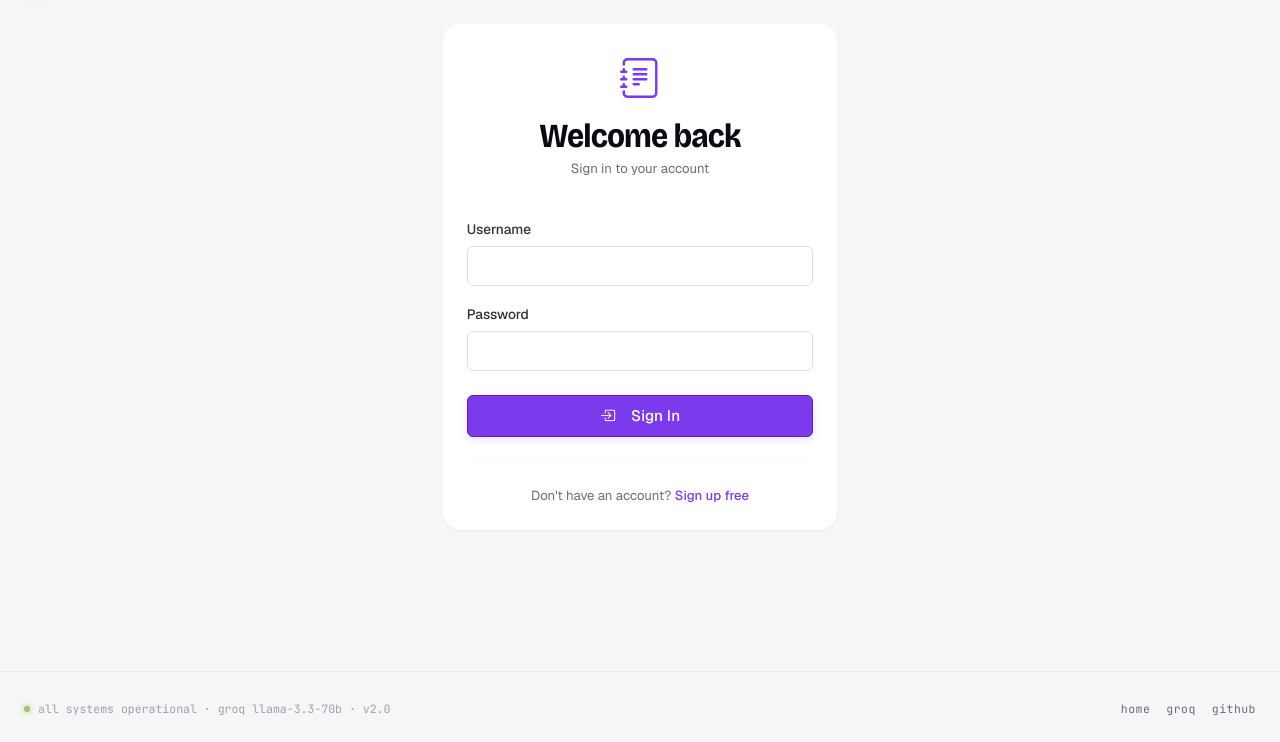
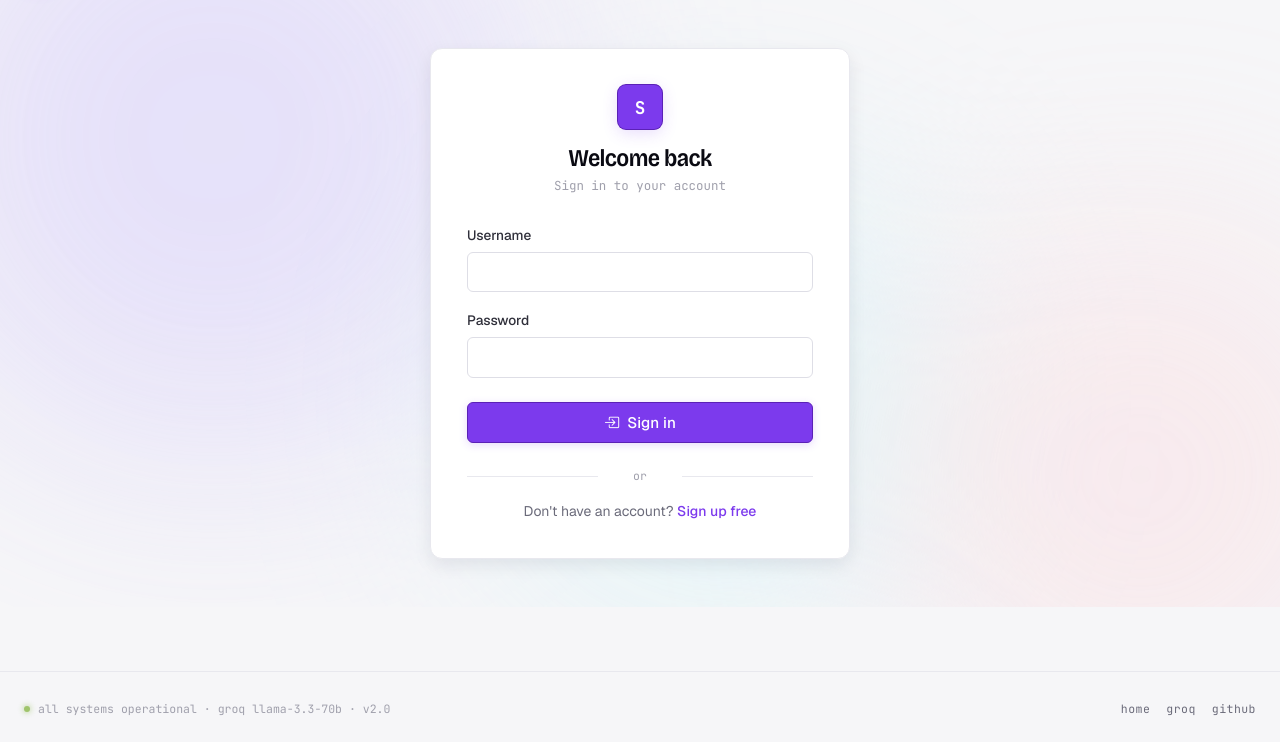
Before and after one commit to samandar-hamrayev/Academic-Summarizer, a Django app: page /auth/login/ in a window 1280 px wide. Shown: the part 58-800 px from the top of the page. Run offline with Django 5.2, Linux system fonts and the light colour scheme; some libraries are stand-ins or nearby versions.

Commit message:
feat(ui): redesign auth templates (Wave 5/6)
- registration/login.html — centered auth-card with subtle aurora
  backdrop, violet brand mark, divider, form-control fields
- registration/register.html — same shell, person-plus icon

CSS already in place (§32k auth-shell + auth-card, shipped with W4).

No password-reset/change templates exist in the project (the URLs are
mounted via django.contrib.auth.urls but the templates were never
written — out of scope for this redesign; pre-existing tech debt
flagged in the audit).

Co-Authored-By: Claude Opus 4.7 (1M context) <noreply@anthropic.com>

```diff
--- a/templates/registration/login.html
+++ b/templates/registration/login.html
@@ -1,23 +1,22 @@
 {% extends 'base.html' %}
 
-{% block title %}Sign In — Academic Summarizer{% endblock %}
+{% block title %}Sign in — Academic Summarizer{% endblock %}
 
 {% block content %}
-<div class="container">
-  <div class="row justify-content-center">
-    <div class="col-md-5 col-lg-4">
-      <div class="card shadow-sm border-0 rounded-4 p-4 mt-4">
-        <div class="text-center mb-4">
-          <i class="bi bi-journal-text fs-1 text-primary"></i>
-          <h2 class="fw-bold mt-2 mb-1">Welcome back</h2>
-          <p class="text-muted small">Sign in to your account</p>
-        </div>
+<div class="auth-shell">
+  <!-- Subtle aurora behind the card -->
+  <div class="aurora" style="opacity: 0.55;"><div class="blob"></div></div>
+
+  <div class="auth-card">
+    <div class="auth-mark">S</div>
+    <h1>Welcome back</h1>
+    <p class="auth-sub">Sign in to your account</p>
 
     <form method="post">
       {% csrf_token %}
       {% for field in form %}
         <div class="mb-3">
-              <label for="{{ field.id_for_label }}" class="form-label fw-medium">{{ field.label }}</label>
+          <label for="{{ field.id_for_label }}" class="form-label">{{ field.label }}</label>
           <input type="{{ field.field.widget.input_type }}"
                  name="{{ field.html_name }}"
                  id="{{ field.id_for_label }}"
@@ -31,25 +30,22 @@
       {% endfor %}
 
       {% if form.non_field_errors %}
-            <div class="alert alert-danger small">
+        <div class="alert alert-danger" style="font-size: 0.85rem; margin-top: 8px;">
           {% for error in form.non_field_errors %}{{ error }}{% endfor %}
         </div>
       {% endif %}
 
-          <div class="d-grid mt-4">
-            <button type="submit" class="btn btn-primary btn-lg">
-              <i class="bi bi-box-arrow-in-right me-2"></i>Sign In
+      <button type="submit" class="btn btn-violet btn-lg" style="width: 100%; margin-top: 8px;">
+        <i class="bi bi-box-arrow-in-right"></i>Sign in
       </button>
-          </div>
     </form>
 
-        <hr class="my-4">
-        <p class="text-center text-muted small mb-0">
+    <div class="form-divider">or</div>
+
+    <p style="text-align: center; color: var(--text-2); font-size: 0.875rem; margin: 0;">
       Don't have an account?
-          <a href="{% url 'register' %}" class="text-decoration-none fw-medium">Sign up free</a>
+      <a href="{% url 'register' %}" style="color: var(--violet); font-weight: 500;">Sign up free</a>
     </p>
   </div>
 </div>
-  </div>
-</div>
 {% endblock %}
```
Also changed, not shown: templates/registration/register.html (+15 -20 lines). Lines whose indentation alone changed are shown as unchanged.
